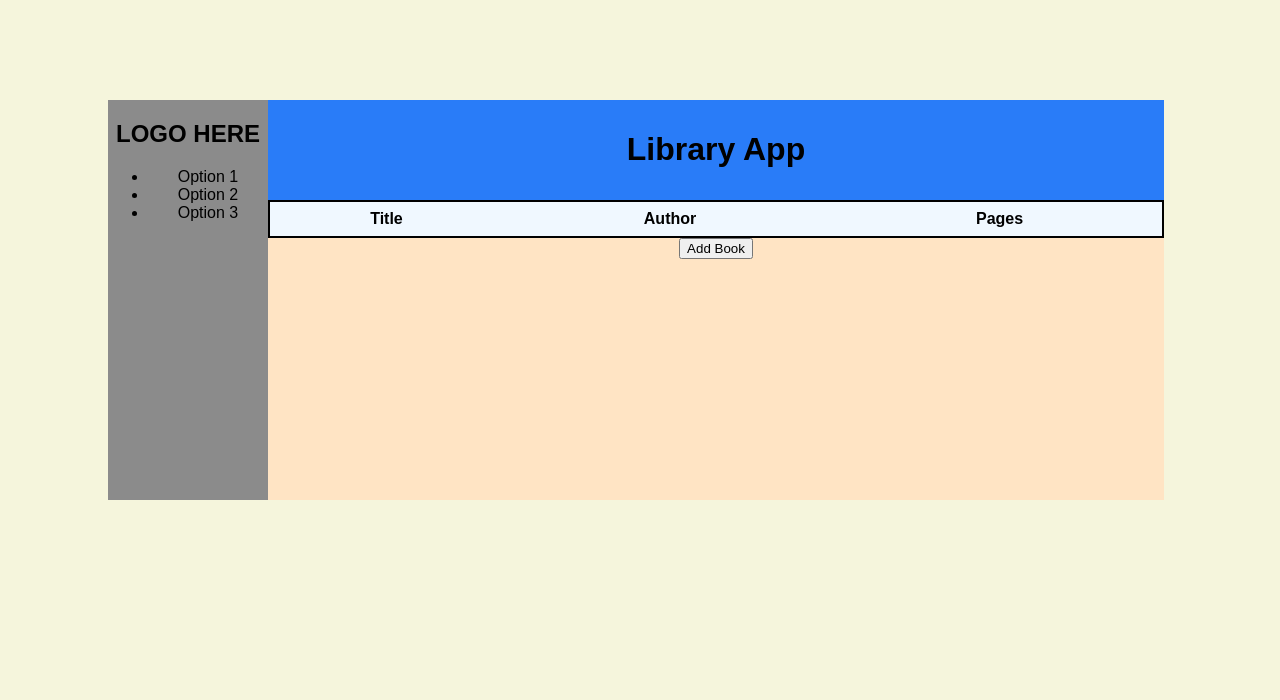
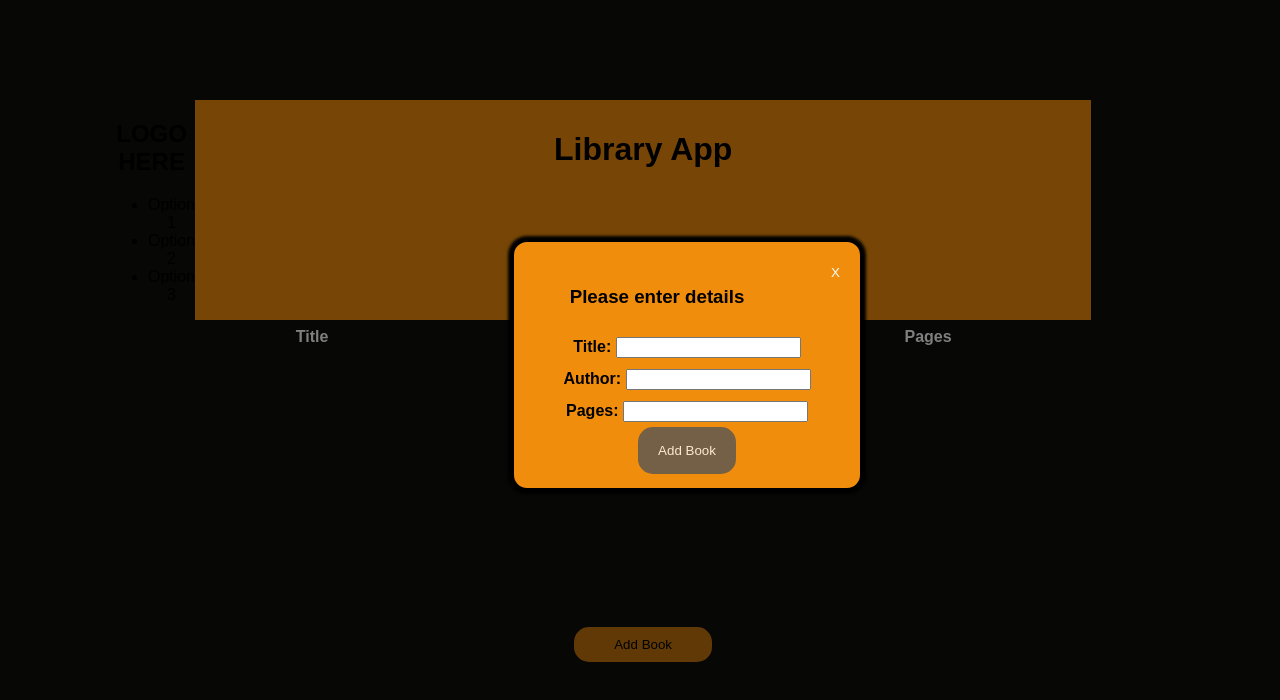
Before and after one commit to smithville77/Library-project, a plain HTML site: page Index.html in a window 1280 px wide. Both pictures are taken after a click on the button "Add Book". Drawn offline with Linux system fonts and the light colour scheme.

Commit message:
changed some styling and layout

```diff
--- a/style.css
+++ b/style.css
@@ -5,13 +5,15 @@
 
 body {
   text-align: center;
-  background-color: beige;
+  background-color: rgb(14, 14, 13);
 }
 
 .container {
   width: 500px;
+  height: 700px;
   display: grid;
-  grid-template-columns: 1fr 3fr;
+  margin: auto;
+  grid-template-columns: 1fr;
   grid-template-rows: 1fr 3fr;
   margin-left:100px;
   margin-top: 100px;
@@ -20,42 +22,112 @@ body {
 }
 
 header {
-  height: 100px;
+
+  height: 100%;
   padding-top: 10px;
-  background-color: rgb(41, 124, 248);
+  padding-bottom: 10px;
+  background-color: rgb(240, 141, 12);
   grid-column: 2 / 3;
   grid-row: 1 / 2;
 
 }
 
-.side-bar {
-  grid-column: 1 / 2;
-  grid-row: 1 / 3;
-  background: rgb(139, 139, 139);
-  width: 160px;
-}
 
 .main-content {
   grid-row: 2 / 3;
   grid-column: 2 / 3;
-  background-color: bisque;
+  /* background-color: bisque; */
   height: 100%;
 
 }
 
 #submit-form {
-  background-color: aliceblue;
+  background-color: rgb(240, 141, 12);
   border: 2px black solid;
   padding: 5px;
-
-  ;
+  height: 250px;
+  width: 350px;
+  border-radius: 15px;
+  padding-top:20px;
+  box-shadow: 0 0 3px 4px;
+  font-weight: 700;
 }
 
 #display-table {
+
   padding: 5px;
-  background-color: aliceblue;
-  border: 2px black solid;
+  margin: auto;
+  color: white;
+  /* background-color: aliceblue;
+  border: 2px black solid; */
   text-align: center;
   width: 70vw;
-  max-width: 900px;
+  /* height: 300px; */
+
+
 }
+
+#submit-btn {
+  background-color: #555;
+  color: white;
+  padding: 16px 20px;
+  border: none;
+  cursor: pointer;
+  opacity: 0.8;
+  border-radius: 15px;
+
+}
+
+
+
+/* The popup form - hidden by default */
+.form-popup {
+  display: none;
+  position: absolute;
+  margin: 0 auto;
+  top: 30%;
+  left: 40%;
+  z-index: 9;
+  line-height: 2rem;
+}
+
+
+.open-button {
+  background-color: rgb(240, 141, 12);
+  color: black;
+  padding: 10px 40px;
+  border: none;
+  cursor: pointer;
+  opacity: 0.8;
+  margin-top: 30%;
+  bottom: 300px;
+  border-radius: 15px;
+
+}
+
+#close-form {
+  text-align: center;
+  background-color: rgb(251, 251, 252, 0.0);
+  margin-right: 10px;
+  height: 20px;
+  color: rgb(253, 252, 252);
+  width: 20px;
+  position: relative;
+  margin-left: 30px;
+  border: none;
+  float: right;
+  cursor: pointer;
+}
+
+#overlay {
+position: fixed;
+display: none; /* Hidden by default */
+width: 100%; /* Full width (cover the whole page) */
+height: 100%; /* Full height (cover the whole page) */
+top: 0;
+left: 0;
+right: 0;
+bottom: 0;
+background-color: rgba(0,0,0,0.5); /* Black background with opacity */
+z-index: 2;
+}
```
